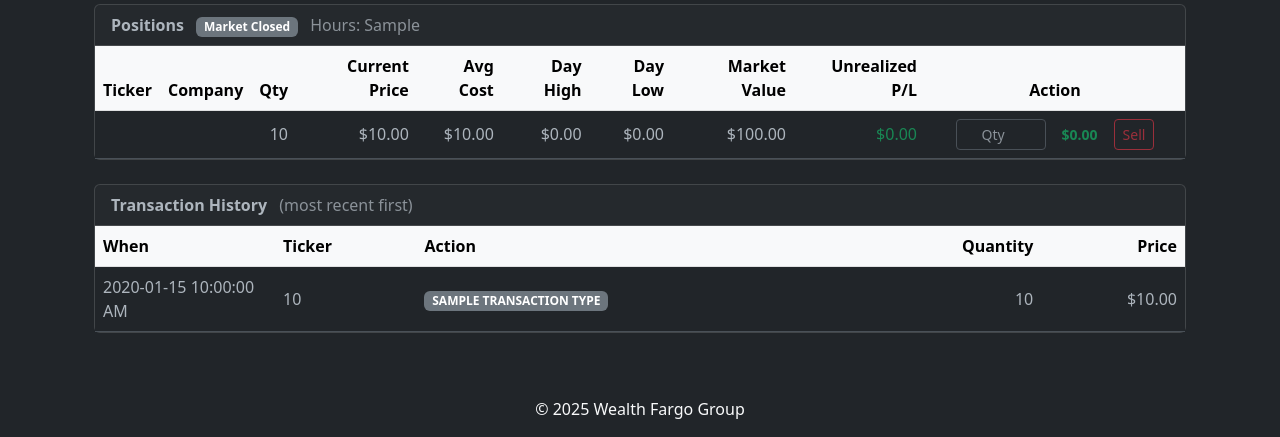
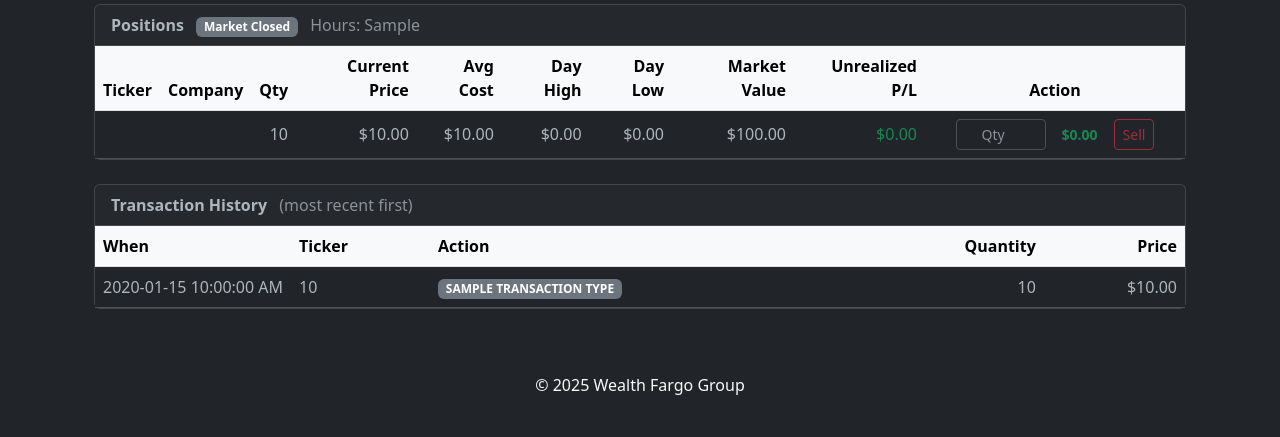
Before and after one commit to hskim19-yeet/GitHub-Main-Repo, a Flask app: template working-directory/templates/portfolio.html in a window 1280 px wide. Shown: the part 704-1141 px from the top of the page. After the commit the page ends 1099 px from the top, so only its background shows below. Run offline with Flask 3, Linux system fonts and the light colour scheme; tables that the repository leaves empty hold one stand-in row (values such as "Sample post"); the template is opened without the code that fills it: values that come from a table or form of the project are taken from there, most other values are stand-ins (such as "Sample title", 1, 10 or a date in 2020).

Commit message:
Update portfolio.html

```diff
--- a/working-directory/templates/portfolio.html
+++ b/working-directory/templates/portfolio.html
@@ -202,7 +202,7 @@ content %}
           <tbody>
             {% for t in txns %}
             <tr>
-              <td>{{ t.timestamp|aztime }}</td>
+              <td style="white-space: nowrap;">{{ t.timestamp|aztime }}</td>
               <td>{{ t.stock.stock_ticker if t.stock else '—' }}</td>
               <td>
                 {% if t.transaction_type.value == 'buy' %}
```
